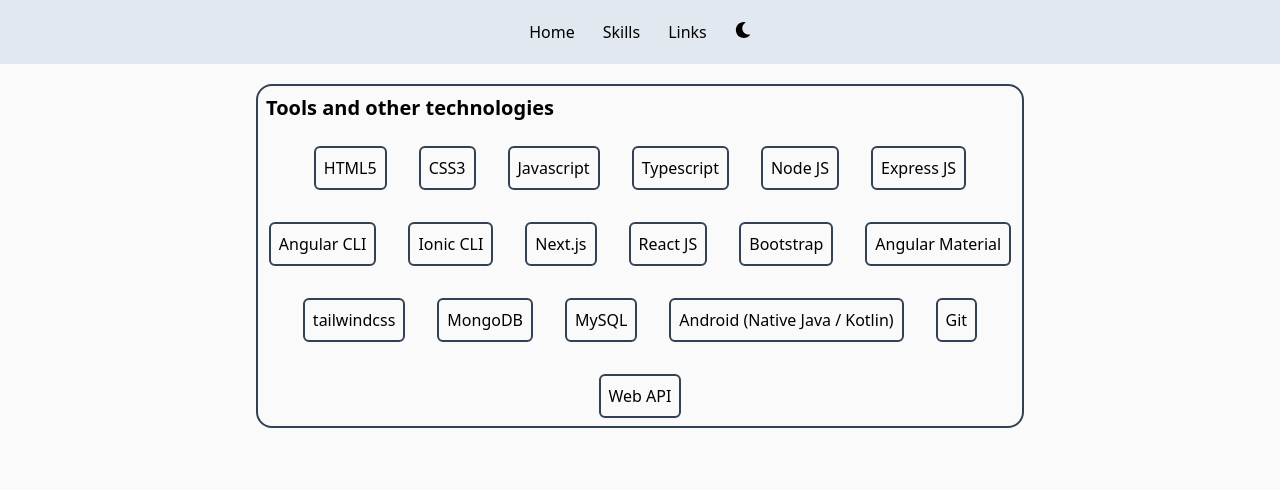
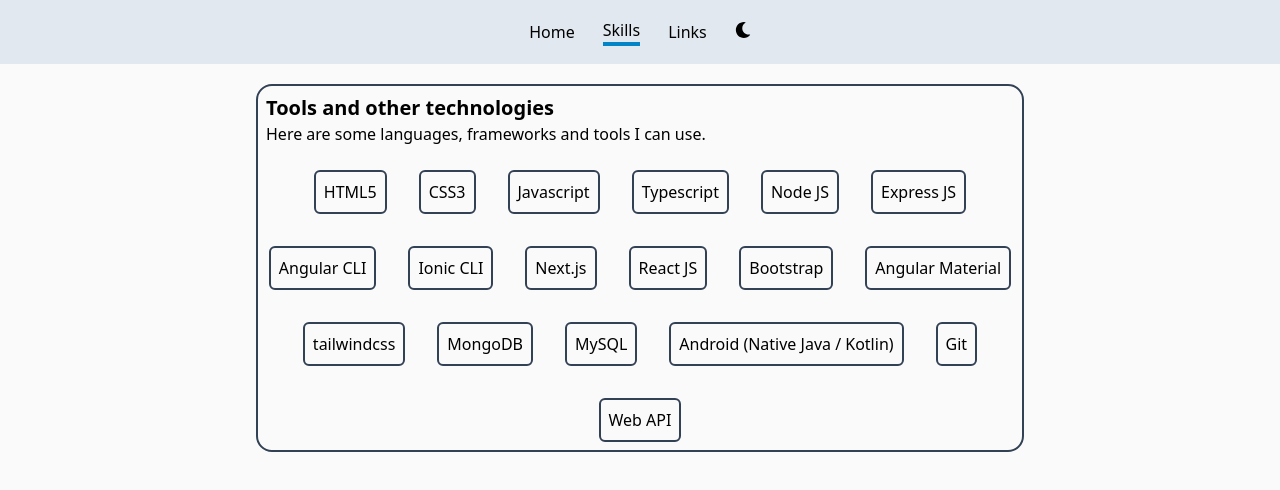
Before and after one commit to SenjuHshrm/portfolio, a React (Create React App) app: page /skills in a window 1280 px wide. Shown: the top 490 px of the page. Built offline with nearby package versions, Linux system fonts and the light colour scheme.

Commit message:
Additional info; Add active page indicator on navigation

```diff
--- a/public/index.html
+++ b/public/index.html
@@ -24,7 +24,7 @@
       work correctly both with client-side routing and a non-root public URL.
       Learn how to configure a non-root public URL by running `npm run build`.
     -->
-    <title>React App</title>
+    <title>Portfolio Page</title>
   </head>
   <body>
     <noscript>You need to enable JavaScript to run this app.</noscript>
--- a/src/components/Links.js
+++ b/src/components/Links.js
@@ -5,6 +5,7 @@
   return (
     <div className='max-w-3xl p-2 mx-auto my-5 border-2 border-slate-700 dark:border-slate-200 rounded-2xl text-black dark:text-white flex flex-col justify-start'>
       <span className='text-xl font-semibold'>My Links</span>
+      <span>You can find me on the following links.</span>
       <br/>
       <div className='w-full gap-8 flex flex-row flex-wrap justify-center items-center'>
         {
--- a/src/components/Skills.js
+++ b/src/components/Skills.js
@@ -6,6 +6,7 @@
   return (
     <div className='max-w-3xl p-2 mx-auto my-5 border-2 border-slate-700 dark:border-slate-200 rounded-2xl text-black dark:text-white flex flex-col justify-start'>
       <span className='text-xl font-semibold'>Tools and other technologies</span>
+      <span>Here are some languages, frameworks and tools I can use.</span>
       <br/>
       <div className='w-full gap-8 flex flex-row flex-wrap justify-center items-center'>
         {
--- a/src/components/partials/Navigation.js
+++ b/src/components/partials/Navigation.js
@@ -1,17 +1,19 @@
 import Toggle from "./Toggle"
 import { Link } from "react-router-dom"
+import { useLocation } from "react-router-dom"
 
 const Navigation = () => {
+  const location = useLocation()
   return (
     <nav className='h-16 sticky top-0 flex flex-row justify-center bg-slate-200 dark:bg-slate-700' role='navigation'>
       <ul className='list-none flex flex-row gap-7 justify-center items-center text-black dark:text-white'>
-        <li>
+        <li className={ location.pathname === '/' ? 'border-b-4 border-sky-600' : '' }>
           <Link to='/'>Home</Link>
         </li>
-        <li>
+        <li className={ location.pathname === '/skills' ? 'border-b-4 border-sky-600' : '' }>
           <Link to='/skills'>Skills</Link>
         </li>
-        <li>
+        <li className={ location.pathname === '/links' ? 'border-b-4 border-sky-600' : '' }>
           <Link to='/links'>Links</Link>
         </li>
         <li>
```
